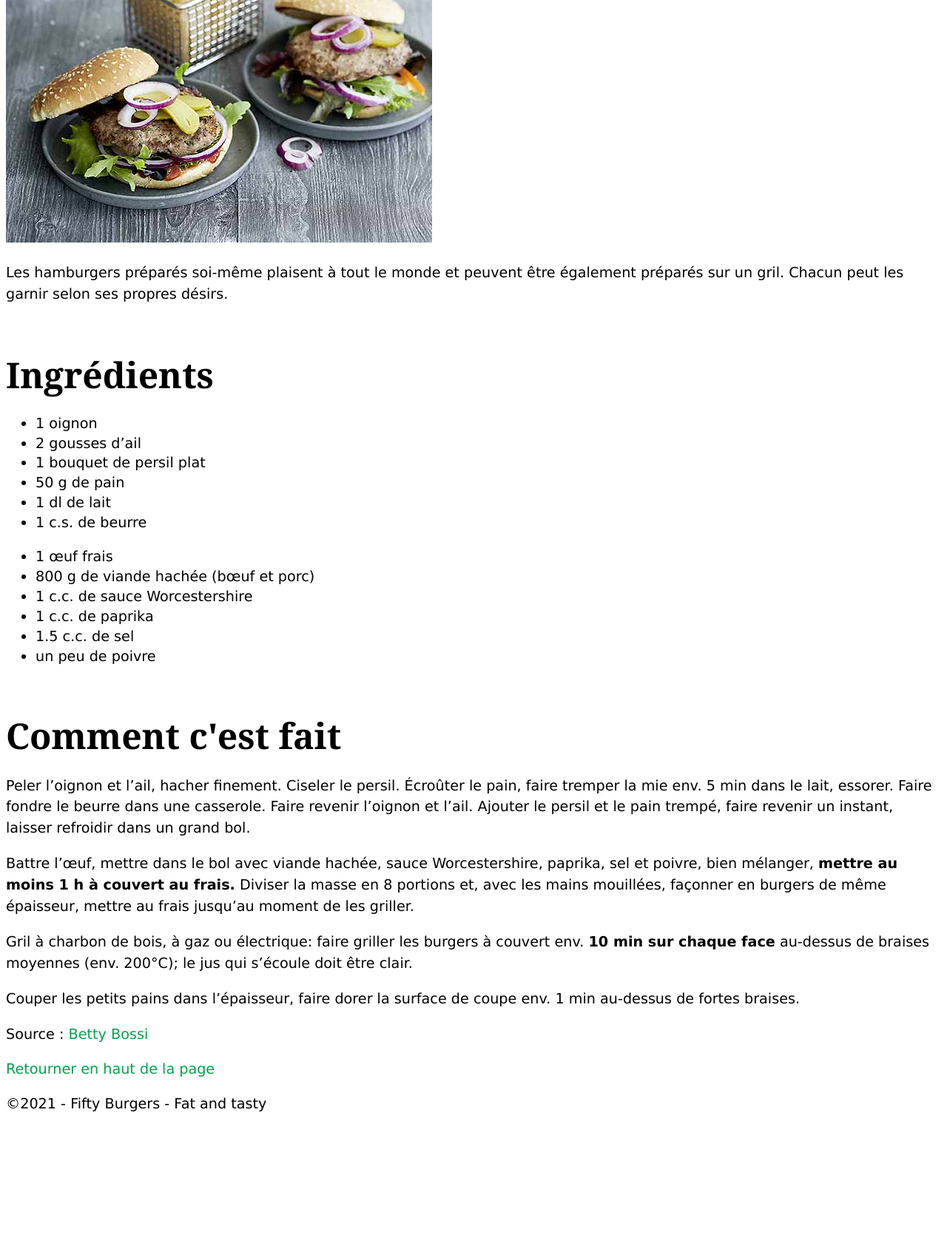
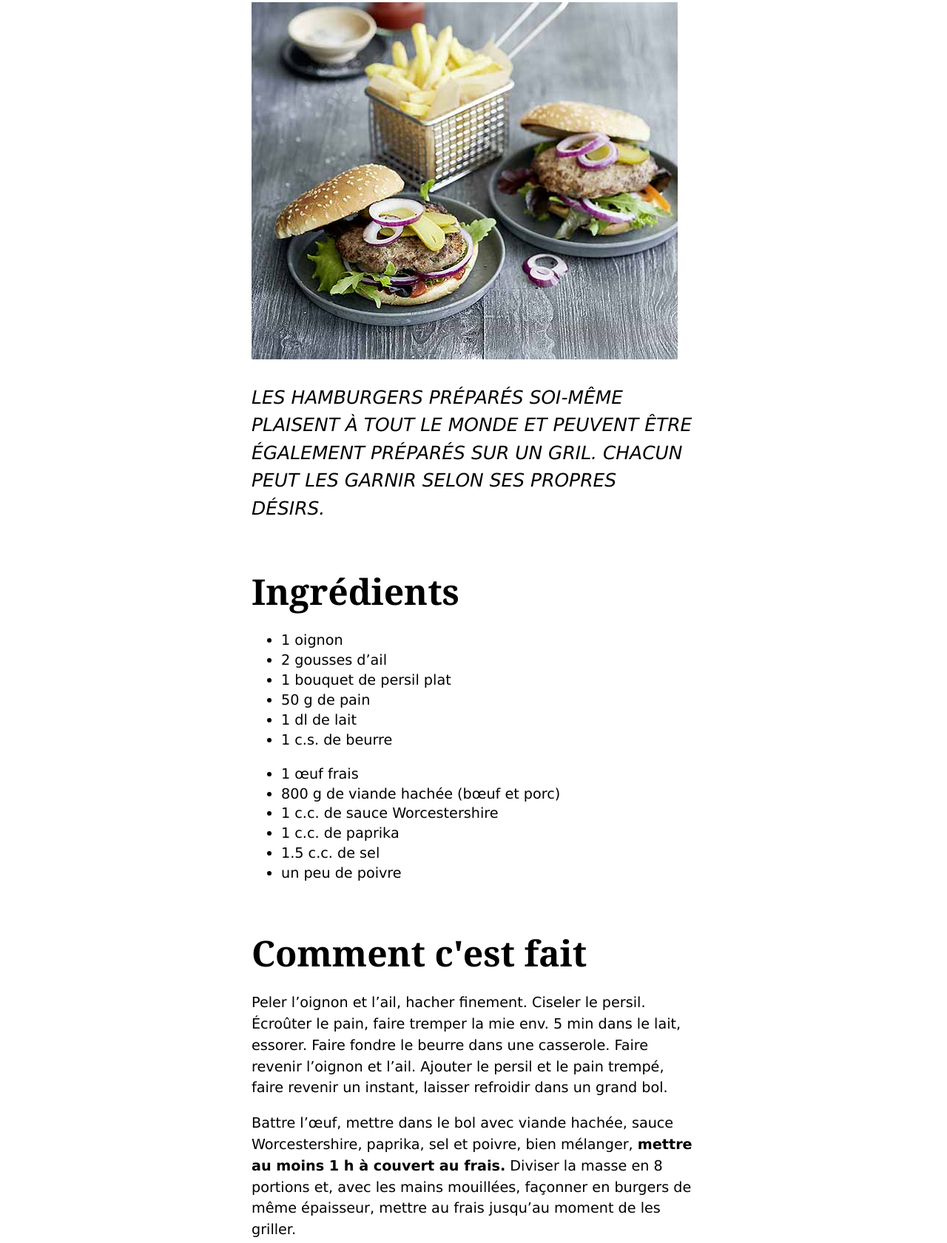
Before and after one commit to divtec-cejef/fifty-burgers-ArseneBrosy, a plain HTML site: page index.html in a window 1280 px wide. Shown: the part 523-2204 px from the top of the page at 74% size. Before the commit the page ends 2050 px from the top, so only its background shows below. Drawn offline with Linux system fonts and the light colour scheme.

Commit message:
css general

```diff
--- a/css/main.css
+++ b/css/main.css
@@ -42,3 +42,15 @@ header {
 header img {
     max-height: 160px;
 }
+
+main {
+    padding: 20px;
+    margin: 0 auto;
+    max-width: 600px;
+}
+
+.intro {
+    font-size: 1.3rem;
+    font-style: italic;
+    text-transform: uppercase;
+}
--- a/index.html
+++ b/index.html
@@ -30,7 +30,7 @@
     <!-- Haut de la page -->
     <h1>Notre burger de viande hachée</h1>
     <img src="./images/burger-viande-hachee.jpg">
-    <p>Les hamburgers préparés soi-même plaisent à tout le monde et peuvent être également préparés sur un gril. Chacun peut les garnir selon ses propres désirs.</p>
+    <p class="intro">Les hamburgers préparés soi-même plaisent à tout le monde et peuvent être également préparés sur un gril. Chacun peut les garnir selon ses propres désirs.</p>
 
     <!-- ingrédients -->
     <h2>Ingrédients</h2>
@@ -59,7 +59,7 @@
     <p>Couper les petits pains dans l’épaisseur, faire dorer la surface de coupe env. 1 min au-dessus de fortes braises.</p>
 
     <!-- Bas de la page -->
-    <p>Source : <a href="https://www.bettybossi.ch/fr/">Betty Bossi</a></p>
+    <p><strong>Source : </strong><a href="https://www.bettybossi.ch/fr/">Betty Bossi</a></p>
     <a href="#top">Retourner en haut de la page</a>
   </main>
 
```
